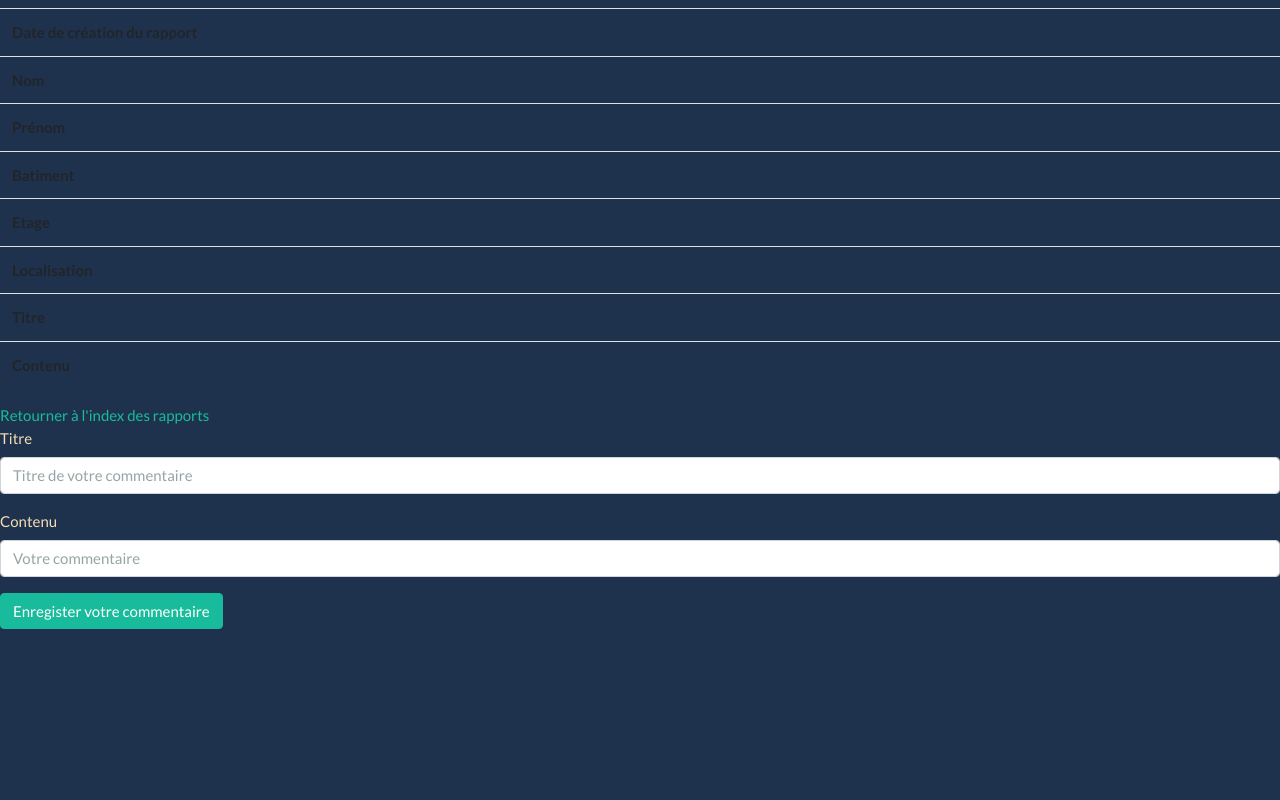
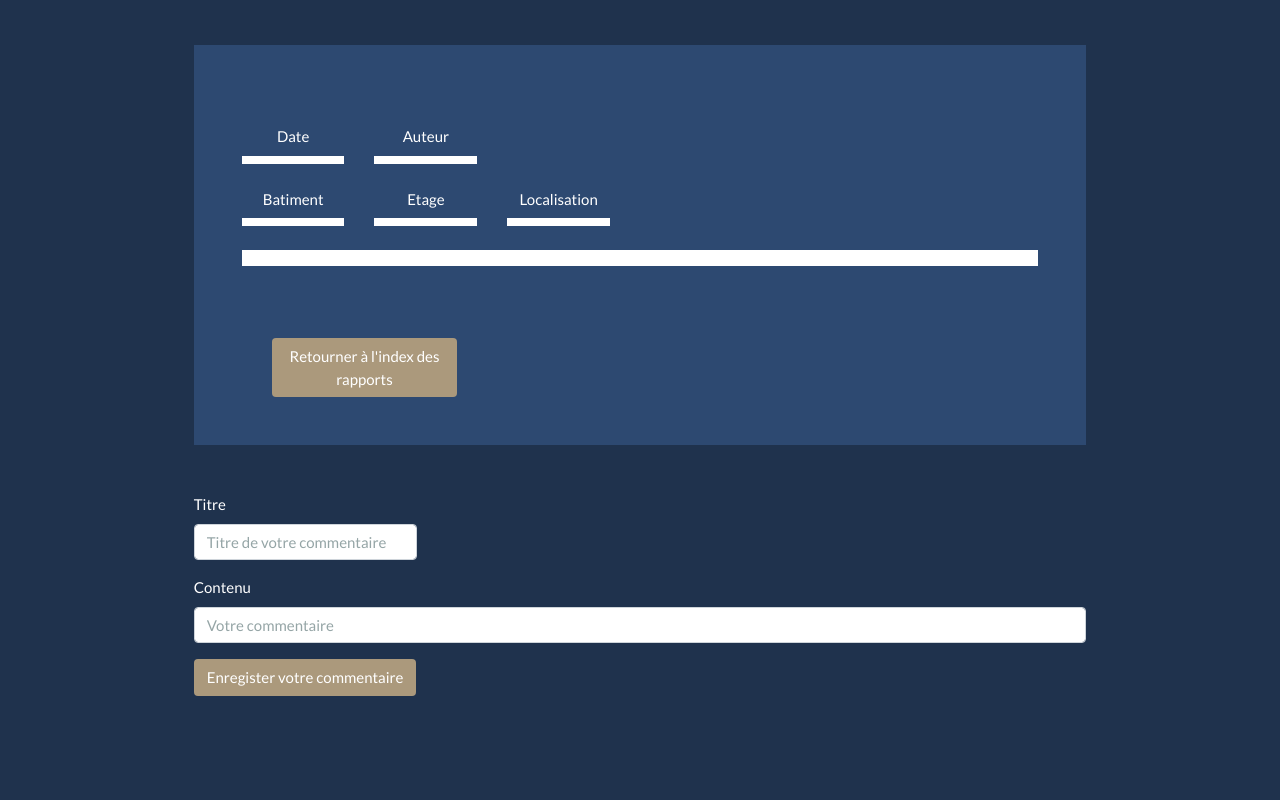
Before and after one commit to hourtthomas/ESSfull, a Symfony app: template templates/rapport/show.html.twig in a window 1280 px wide. Run offline with Twig, Linux system fonts and the light colour scheme; the template is opened without the code that fills it, so the values that code supplies are empty; form fields are guessed from the names that the template uses; some libraries are stand-ins or nearby versions.

Commit message:
front done

```diff
--- a/public/style.css
+++ b/public/style.css
@@ -1,4 +1,97 @@
+a:hover{
+    color:hsl(215, 43%, 21%) !important;
+}
+
+button:hover{
+    color:hsl(215, 43%, 21%) !important;
+
+}
+.link{
+    color:hsl(215, 43%, 21%) !important;
+}
+
+.texte-blanc{
+    color: rgb(255, 255, 255) !important;
+}
+.cartouche{
+    color: hsl(215, 43%, 21%);
+    background-color: white;
+}
+.pair{
+    background-color: hsl(215, 43%, 31%);
+}
+.impair{
+    background-color: hsl(215, 43%, 41%);
+}
+
+.contenu {
+    color: rgb(255, 255, 255);
+    max-height:255px;
+    overflow-y: scroll;
+}
+
+.contenu-full {
+    color: rgb(255, 255, 255);
+    overflow-y: scroll;
+}
+
+.title-form{
+    font-family: 'Spectral', serif;
+}
+
 .fond-bleu{
     background-color: hsl(215, 43%, 21%);
-    color: wheat;
+    color: rgb(255, 255, 255);
+    padding: 3em;
 }
+
+.navbarperso{
+    background-color: hsl(36, 22%, 58%);
+    height: 60px;
+    line-height: 60px;
+    margin-top: 40px;
+    margin-bottom: 40px;
+}
+
+.logo{
+    width:120px;
+    height: 120px;
+    vertical-align: middle;
+}
+
+.btn-accueil{
+    margin: 0 auto ;
+    background-color: hsl(36, 22%, 58%);
+    color: white;
+}
+
+.btn-form{
+    background-color: hsl(36, 22%, 58%);
+    color: white;
+    min-width: 100px;
+}
+
+.card-login{
+    background-color: hsl(36, 22%, 58%);
+    width: 50%;
+}
+
+.logo-login{
+    width:200px;
+    height: 200px;
+    vertical-align: middle;
+}
+
+.inside-border {
+    outline-offset: -5px;
+    outline: 2px solid hsl(215, 43%, 21%);
+}
+
+.title-form{
+    color: hsl(215, 43%, 21%);
+    font-family: spec;
+}
+
+.new-rapport{
+    background-color: hsl(215, 43%, 31%);
+}
--- a/src/Controller/RapportController.php
+++ b/src/Controller/RapportController.php
@@ -76,7 +76,7 @@ class RapportController extends AbstractController
             $entityManager->persist($commentaire);
             $entityManager->flush();
 
-            return $this->redirectToRoute('rapport_index');
+            return $this->redirectToRoute('rapport_show');
 
         }
 
--- a/templates/base.html.twig
+++ b/templates/base.html.twig
@@ -3,7 +3,7 @@
 	<head>
 		<meta charset="UTF-8">
 		<title>
-			{% block title %}Welcome!
+			{% block title %}E.S.S.
 			{% endblock %}
 		</title>
 		<link rel="stylesheet" href="https://bootswatch.com/4/flatly/bootstrap.min.css">
@@ -12,12 +12,14 @@
 	</head>
 	<body class="fond-bleu">
 		{% if app.user %}
-				<nav class="navbar navbar-expand-lg navbar-dark bg-primary ">
-					<a class="navbar-brand" href="{{ path('rapport_index') }}">Logo</a>
+			<nav class="navbar navbar-expand-lg navbar-dark navbarperso ">
+				<a class="navbar-brand" href="#">
+					<img src="/image/logo.png" class="logo">
+
+				</a>
 				<button class="navbar-toggler" type="button" data-toggle="collapse" data-target="#navbarColor01" aria-controls="navbarColor01" aria-expanded="false" aria-label="Toggle navigation">
 					<span class="navbar-toggler-icon"></span>
 				</button>
-
 				<div class="collapse navbar-collapse" id="navbarColor01">
 					<ul class="navbar-nav mr-auto">
 						<li class="nav-item">
@@ -27,16 +29,18 @@
 							<a class="nav-link" href="{{ path('rapport_new') }}">Créer un rapport</a>
 						</li>
 						<li class="nav-item">
+							{% if app.user.roles[0]== 'ROLE_ADMIN' %}
+								<a class="nav-link" href="{{ path('security_registration') }}">Enregistrer un utilisateur</a>
+							{% endif %}
+						</li>
+					</li>
+					<li class="nav-item">
 						<a class="nav-link" href="{{ path('profil') }}">Profil</a>
 					</li>
 					<li class="nav-item">
 						<a class="nav-link" href="{{ path('app_logout') }}">Logout</a>
 					</li>
-							<li class="nav-item">
-								{% if app.user.roles[0]== 'ROLE_ADMIN' %}
-									<a class="nav-link" href="{{ path('security_registration') }}">Enregistrer un utilisateur</a>
-								{% endif %}
-							</li>
+
 				</ul>
 			</div>
 		</nav>
@@ -44,5 +48,4 @@
 
 	{% block body %}{% endblock %}
 	{% block javascripts %}{% endblock %}
-		</body>
-	</html>
+</html></body></html>
--- a/templates/rapport/_delete_form.html.twig
+++ b/templates/rapport/_delete_form.html.twig
@@ -1,5 +1,5 @@
 <form method="post" action="{{ path('rapport_delete', {'id': rapport.id}) }}" onsubmit="return confirm('Effacer le rapport');">
     <input type="hidden" name="_method" value="DELETE">
     <input type="hidden" name="_token" value="{{ csrf_token('delete' ~ rapport.id) }}">
-    <button class="btn">Effacer ce rapport</button>
+    <button class="btn btn-form texte-blanc w-75" >Effacer ce rapport</button>
 </form>
--- a/templates/rapport/show.html.twig
+++ b/templates/rapport/show.html.twig
@@ -1,80 +1,98 @@
 {% extends 'base.html.twig' %}
 
-{% block title %}Rapport {{ rapport.titre }}{% endblock %}
+{% block title %}Rapport
+	{{ rapport.titre }}
+{% endblock %}
 
 {% block body %}
-    <h1 > {{ rapport.titre }}</h1>
+	<div class="new-rapport p-5 w-75 text-center m-auto">
+		<h1>{{ rapport.titre }}</h1>
+		<div class="row text-center w-50">
+			<div class="mt-4 col-4">
+				Date
+				<br>
+				<div class="cartouche mt-2  p-1">
+					{{ rapport.createdAt ? rapport.createdAt|date('d-m-Y H:i') : '' }}
+				</div>
+			</div>
+			<div class=" mt-4 col-4">
+				Auteur
+				<br>
+				<div class="cartouche mt-2 mb-4  p-1 ">
+					{{ rapport.auteur.name }}
+					{{ rapport.auteur.prenom }}
+				</div>
+			</div>
+		</div>
+		<div class="row text-center w-50">
+			<div class="col-4">
+				Batiment
+				<div class="cartouche p-1 mt-2">
+					{{ rapport.batiment.denomination}}
+				</div>
+			</div>
+			<div class=" col-4">
+				Etage
+				<div class="cartouche  p-1 mt-2">
+					{{ rapport.etage.denomination}}
+				</div>
+			</div>
+			<div class=" col-4">
+				Localisation
+				<div class="cartouche  p-1 mt-2">
+					{{ rapport.localisation.denomination}}
+				</div>
+			</div>
+		</div>
+		<div class="cartouche p-2 mt-4 mb-4">
+			{{ rapport.contenu }}
+		</div>
 
-    <table class="table">
-        <tbody>
-            <tr>
-                <th>Date de création du rapport</th>
-                <td>{{ rapport.createdAt ? rapport.createdAt|date('Y-m-d H:i') : '' }}</td>
-            </tr>
-            <tr>
-                <th>Nom</th>
-                <td>{{ rapport.auteur.name }}</td>
-            </tr>
-            <tr>
-                <th>Prénom</th>
-                <td>{{ rapport.auteur.prenom }}</td>
-            </tr>
-            <tr>
-                <th>Batiment</th>
-                <td>{{ rapport.batiment.denomination }}</td>
-            </tr>
-            <tr>
-                <th>Etage</th>
-                <td>{{ rapport.etage.denomination }}</td>
-            </tr>
-            <tr>
-                <th>Localisation</th>
-                <td>{{ rapport.localisation.denomination }}</td>
-            </tr>
-            <tr>
-                <th>Titre</th>
-                <td>{{ rapport.titre }}</td>
-            </tr>
-            <tr>
-                <th>Contenu</th>
-                <td>{{ rapport.contenu }}</td>
-            </tr>
-        </tbody>
-    </table>
-
-    <a href="{{ path('rapport_index') }}">Retourner à l'index des rapports</a><br>
-
-
+		<div class="row">
+			<div class="col-4 mt-5">
+				<a class="texte-blanc btn btn-form w-75" href="{{ path('rapport_index') }}">Retourner à l'index des rapports</a>
+			</div>
+			<div class="col-4 mt-5">
 				{% if app.user.roles[0]== 'ROLE_ADMIN' %}
-    <a href="{{ path('rapport_edit', {'id': rapport.id}) }}">Modifier le rapport</a>
+					<a class="texte-blanc btn btn-form w-75" href="{{ path('rapport_edit', {'id': rapport.id}) }}">Modifier le rapport</a>
 				{% endif %}
-
+			</div>
+			<div class="col-4 mt-5">
 				{% if app.user.roles[0]== 'ROLE_ADMIN' %}
 					{{ include('rapport/_delete_form.html.twig') }}
 				{% endif %}
+			</div>
+		</div>
+
+
+	</div>
+
+	<div class="mx-auto w-75 my-5">
+		{{form_start(commentForm)}}
+		<div class="w-25">
+			{{form_row(commentForm.titre, {'attr':{'placeholder': "Titre de votre commentaire"}})}}
+		</div>
+		{{form_row(commentForm.contenu, {'attr':{'placeholder': "Votre commentaire"}})}}
+		<button type="submit" class="texte-blanc btn btn-form">
+			Enregister votre commentaire</button>
+		{{form_end(commentForm)}}
+	</div>
+
 
 	<section id="commentaires">
 		{% for commentaire in rapport.commentaires %}
-        <div class="comment">
-            <div class="row">
+			<div class="row new-rapport p-3 w-75 mx-auto mt-3">
 				<div class="col-3">
-                    {{commentaire.auteur}} (<small>{{ commentaire.createdAt | date('d/m/Y à H:i')}}</small>)
+					{{commentaire.auteur}}
+					<br>
+					(<small>{{ commentaire.createdAt | date('d/m/Y à H:i')}}</small>)
 				</div>
 				<div class="col-9">
 					{{ commentaire.contenu | raw}}
 				</div>
 			</div>
-        </div>
 		{% endfor %}
 	</section>
 
-    {{form_start(commentForm)}}
-
-    {{form_row(commentForm.titre, {'attr':{'placeholder': "Titre de votre commentaire"}})}}
-    {{form_row(commentForm.contenu, {'attr':{'placeholder': "Votre commentaire"}})}}
-    <button type="submit" class="btn btn-success"> Enregister votre commentaire</button>
-
-    {{form_end(commentForm)}}
-
 
 {% endblock %}
```
Also changed, not shown: templates/other/index.html.twig (+15 -8 lines), templates/rapport/_form.html.twig (+28 -2 lines), templates/rapport/edit.html.twig (+23 -5 lines), templates/rapport/index.html.twig (+65 -28 lines), templates/rapport/new.html.twig (+14 -3 lines), templates/rapport/profil.html.twig (+10 -7 lines), templates/security/login.html.twig (+32 -22 lines), templates/security/registration.html.twig (+23 -7 lines), public/image/logo.png. Lines whose indentation alone changed are shown as unchanged.
